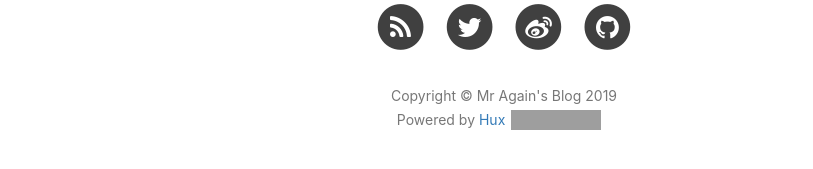
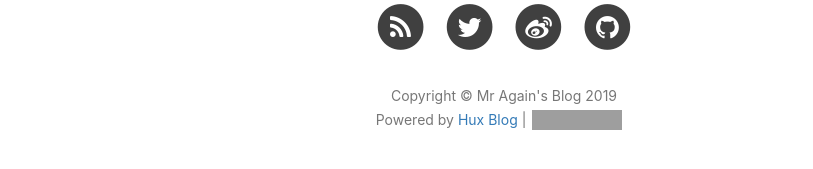
Before and after one commit to vander1997/vander1997.github.io, a Jekyll site: the page built from index.html, in a window 1280 px wide and 900 px high, scrolled down 2373 px. Shown: the part 676-845 px from the top of the window, without its empty margins (136-949 px from the left). Built offline with Jekyll 4.4.1, drawn with Linux system fonts in a browser that asks for light colours; nearby versions of some CDN libraries; library files that are not in the unit come from our copies; the list of posts is cut into pages by our own code; comment, search, counter and statistics services are not loaded; grey boxes are pictures that could not be loaded.

Commit message:
Update footer.html

```diff
--- a/_includes/footer.html
+++ b/_includes/footer.html
@@ -9,7 +9,7 @@
                 <p class="copyright text-muted">
                     Copyright &copy; {{ site.title }} {{ site.time | date: '%Y' }}
                     <br>
-                     Powered  by <a href="https://huangxuan.me/">Hux </a>
+                    Powered by <a href="http://huangxuan.me">Hux Blog</a> |
                     <iframe
                         style="margin-left: 2px; margin-bottom:-5px;"
                         frameborder="0" scrolling="0" width="100px" height="20px"
```
